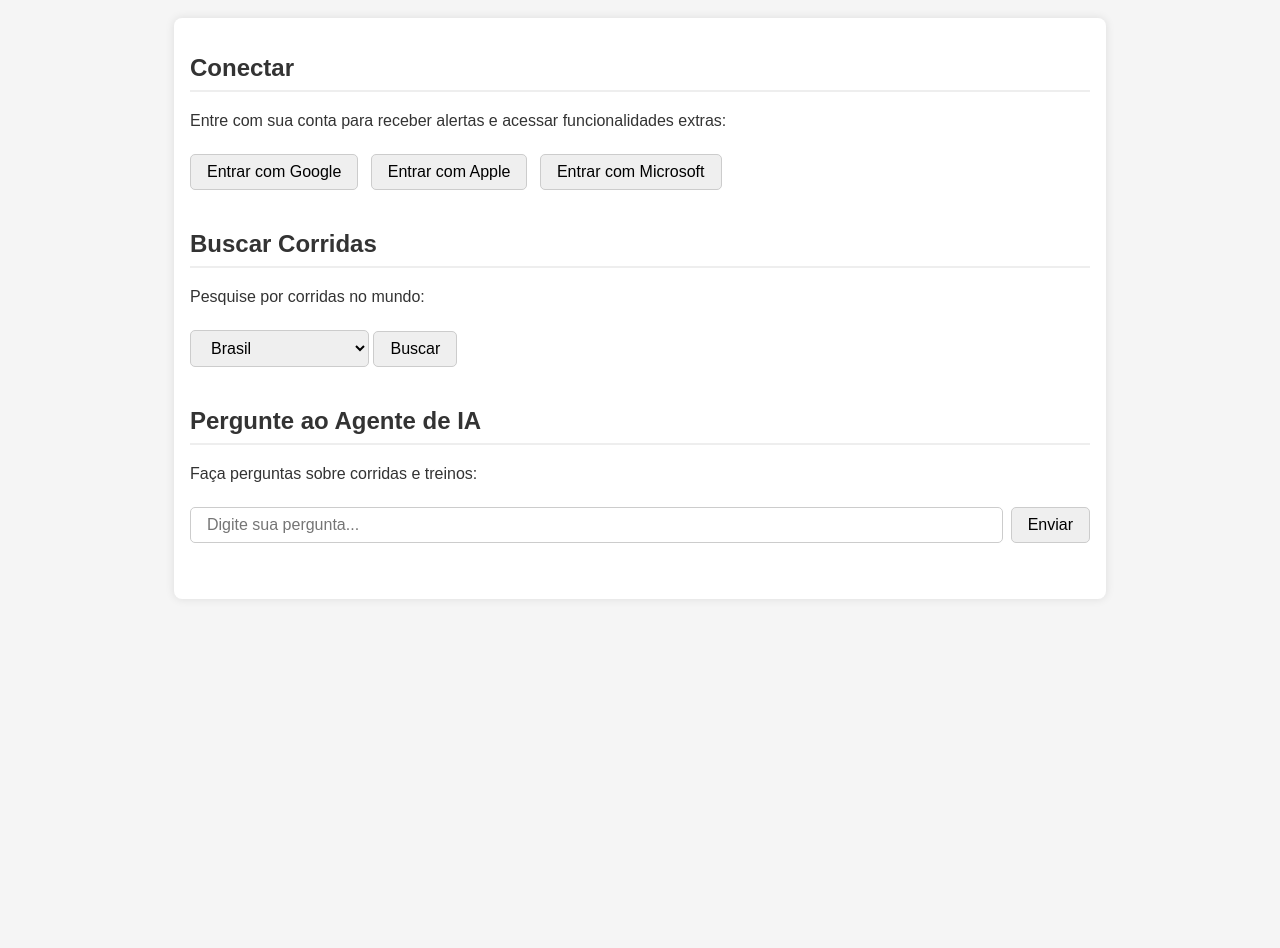
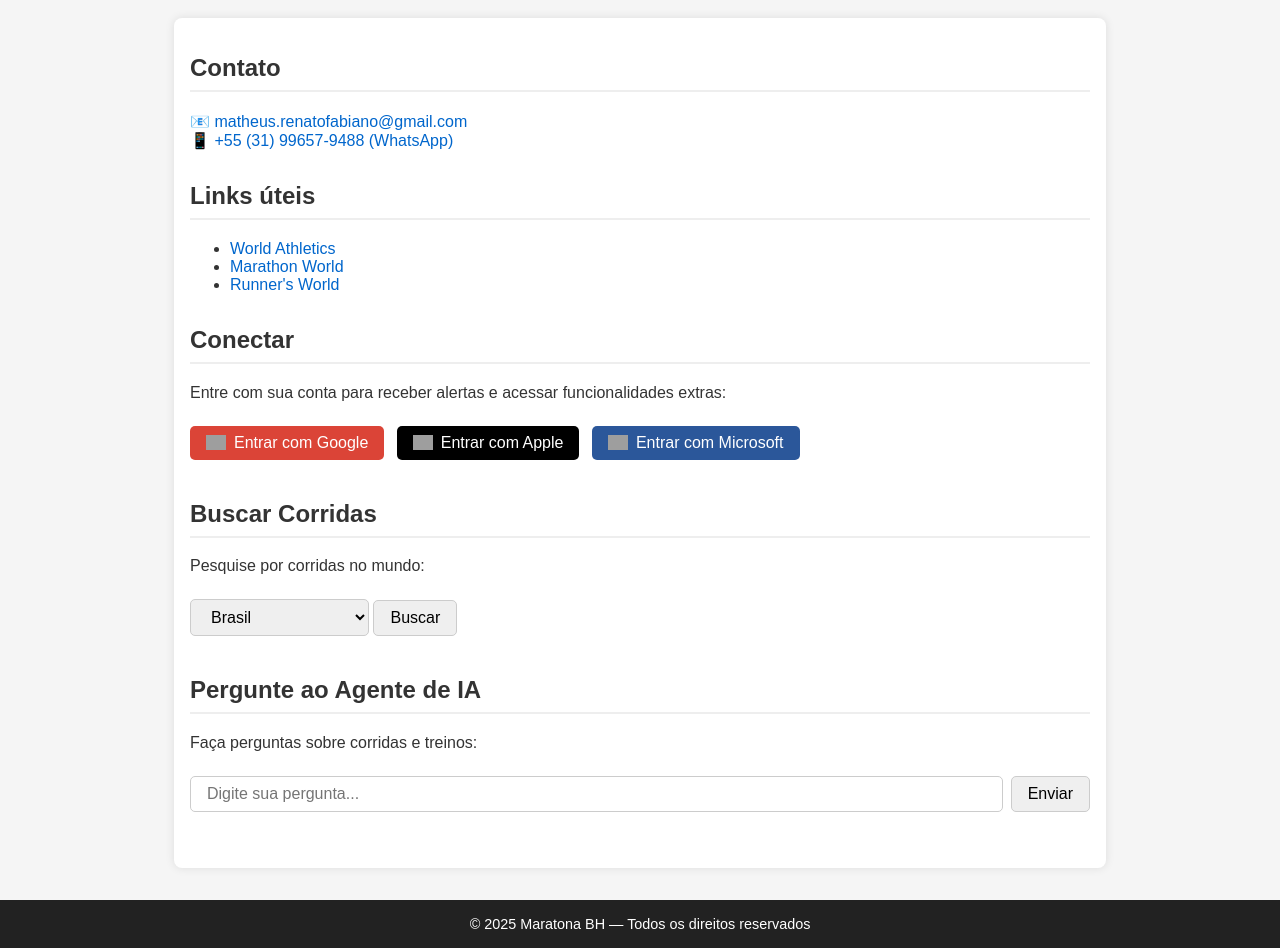
Before and after one commit to rfmatheus/maratonabh, a plain HTML site: page index.html in a window 1280 px wide. Shown: the part 160-1108 px from the top of the page. Before the commit the page ends 800 px from the top, so only its background shows below. Drawn offline with Linux system fonts and the light colour scheme; grey boxes are pictures that could not be loaded.

Commit message:
Update index.html
mescla das 2 versões anteriores

```diff
--- a/index.html
+++ b/index.html
@@ -25,6 +25,8 @@
     }
     section { margin-bottom: 2rem; }
     h2 { border-bottom: 2px solid #eee; padding-bottom: .5rem; }
+    a { color: #0066cc; text-decoration: none; }
+    a:hover { text-decoration: underline; }
     button, select, input[type="text"] {
       padding: .5rem 1rem;
       margin: .5rem 0;
@@ -34,13 +36,29 @@
       cursor: pointer;
     }
     .login-buttons button {
+      display: inline-flex;
+      align-items: center;
+      gap: .5rem;
+      color: #fff;
       margin-right: .5rem;
+      border: none;
     }
+    .btn-google { background: #db4437; }
+    .btn-apple { background: #000000; }
+    .btn-microsoft { background: #2b579a; }
     .chat-box {
       display: flex;
       gap: .5rem;
     }
     .chat-box input { flex: 1; }
+    footer {
+      text-align: center;
+      margin-top: 2rem;
+      padding: 1rem;
+      font-size: 0.9rem;
+      background: #222;
+      color: #fff;
+    }
   </style>
 </head>
 <body>
@@ -50,14 +68,46 @@
   </header>
 
   <main>
+    <!-- Contatos -->
+    <section>
+      <h2>Contato</h2>
+      <p>
+        📧 <a href="mailto:matheus.renatofabiano@gmail.com" target="_blank">
+          matheus.renatofabiano@gmail.com
+        </a><br/>
+        📱 <a href="https://wa.me/5531996579488" target="_blank">
+          +55 (31) 99657-9488 (WhatsApp)
+        </a>
+      </p>
+    </section>
+
+    <!-- Links externos -->
+    <section>
+      <h2>Links úteis</h2>
+      <ul>
+        <li><a href="https://worldathletics.org/competitions" target="_blank">World Athletics</a></li>
+        <li><a href="https://www.marathonworld.com/" target="_blank">Marathon World</a></li>
+        <li><a href="https://www.runnersworld.com/" target="_blank">Runner's World</a></li>
+      </ul>
+    </section>
+
     <!-- Login -->
     <section>
       <h2>Conectar</h2>
       <p>Entre com sua conta para receber alertas e acessar funcionalidades extras:</p>
       <div class="login-buttons">
-        <button onclick="alert('Login com Google em breve')">Entrar com Google</button>
-        <button onclick="alert('Login com Apple em breve')">Entrar com Apple</button>
-        <button onclick="alert('Login com Microsoft em breve')">Entrar com Microsoft</button>
+        <button class="btn-google" onclick="alert('Login com Google em breve')">
+          <img src="https://www.svgrepo.com/show/355037/google.svg" alt="Google" width="20" />
+          Entrar com Google
+        </button>
+        <button class="btn-apple" onclick="alert('Login com Apple em breve')">
+          <img src="https://www.svgrepo.com/show/303128/apple-logo.svg" alt="Apple" width="20" />
+          Entrar com Apple
+        </button>
+        <button class="btn-microsoft" onclick="alert('Login com Microsoft em breve')">
+          <img src="https://www.svgrepo.com/show/303144/microsoft.svg" alt="Microsoft" width="20" />
+          Entrar com Microsoft
+        </button>
       </div>
     </section>
 
@@ -89,6 +139,10 @@
     </section>
   </main>
 
+  <footer>
+    &copy; 2025 Maratona BH — Todos os direitos reservados
+  </footer>
+
   <script>
     function sendQuestion() {
       const question = document.getElementById("userQuestion").value;
```
